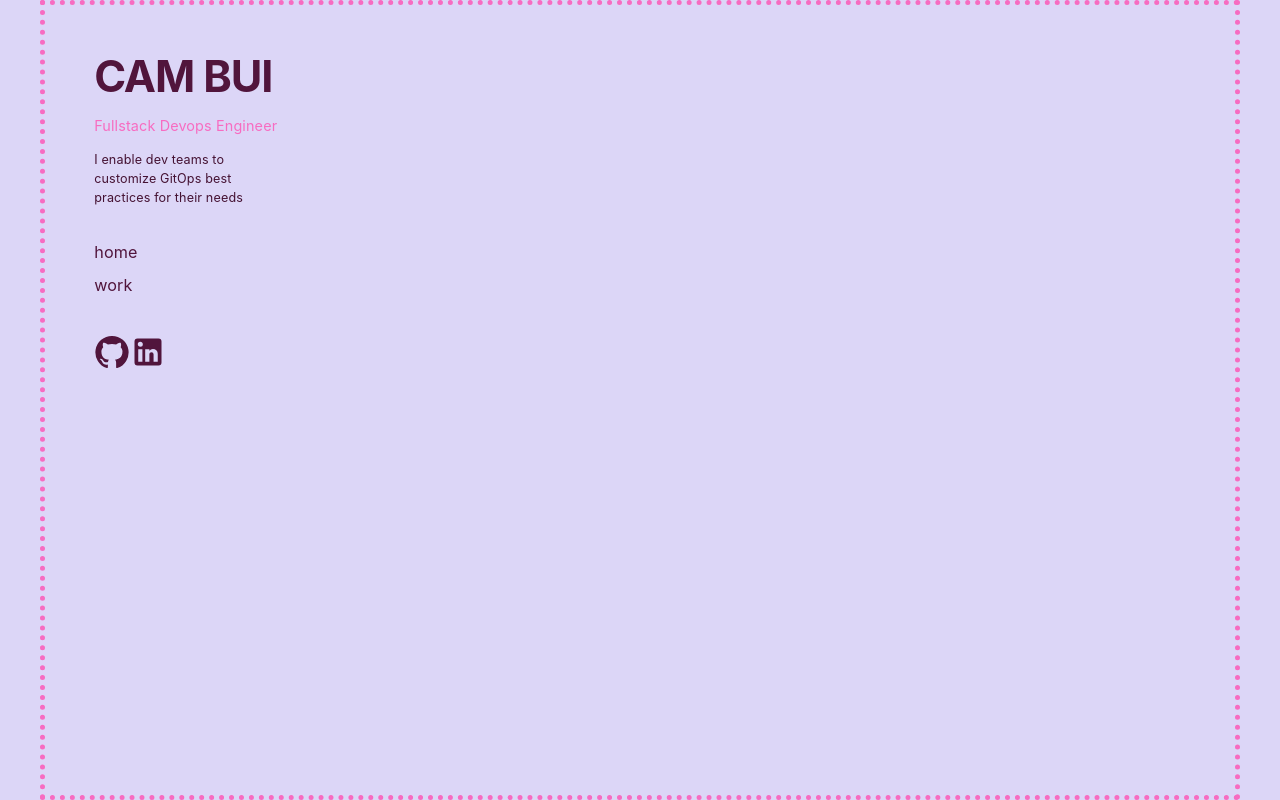
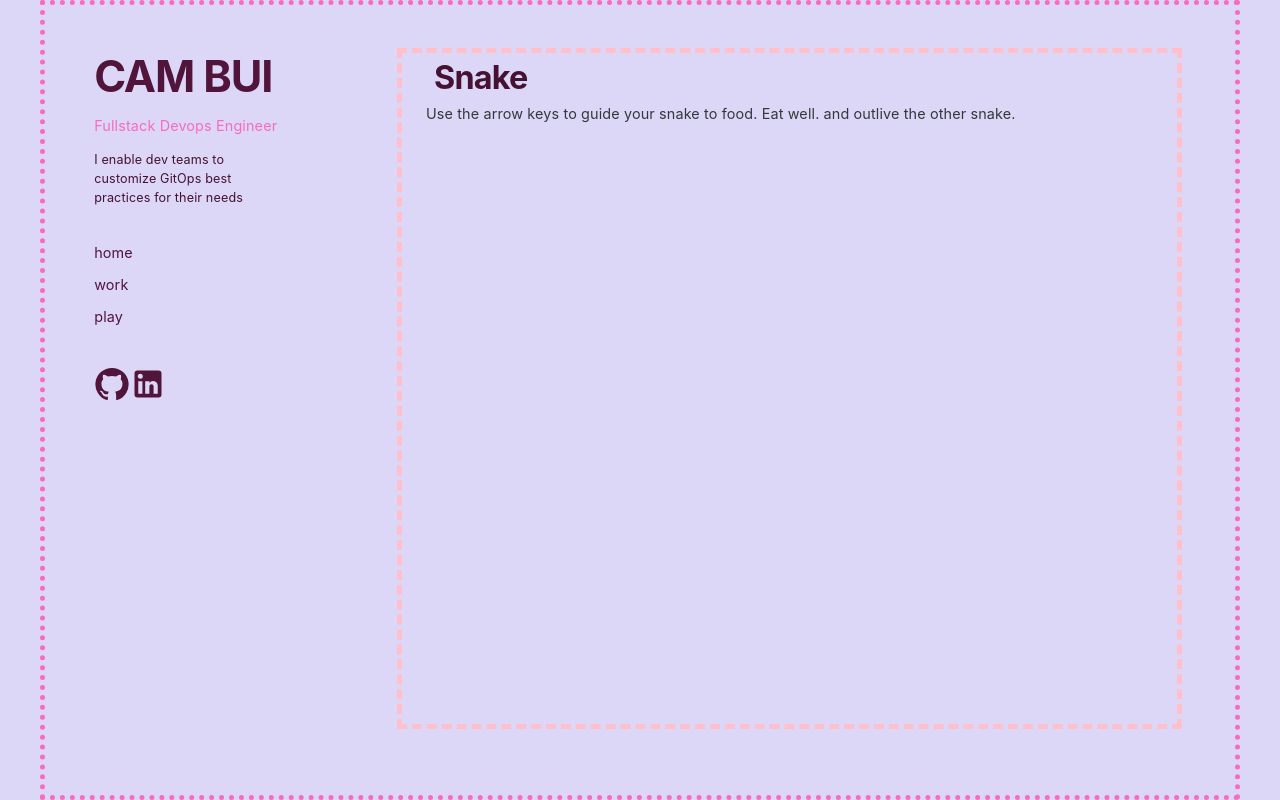
Before and after one commit to ncbui/portfolio, a React (Vite) app: page /play in a window 1280 px wide. Built offline with nearby package versions, Linux system fonts and the light colour scheme.

Commit message:
Add Canvas for SnakeGame

```diff
--- a/src/App.jsx
+++ b/src/App.jsx
@@ -4,6 +4,7 @@ import ErrorBoundary from "./components/ErrorBoundary";
 import NavMenu from './components/NavMenu';
 import Home from './pages/Home';
 import Work from './pages/Work';
+import Play from './pages/Play';
 import { theme } from "./template/theme";
 import ErrorPage from './pages/ErrorPage';
 
@@ -40,6 +41,7 @@ export default function App() {
         <Routes>
             <Route exact path="/" element={<Home />} />
             <Route path="/work" element={<Work />} />
+            <Route path="/play" element={<Play />} />
             <Route element={<ErrorPage />} />
         </Routes>
         </ErrorBoundary>
--- a/src/components/NavMenu.jsx
+++ b/src/components/NavMenu.jsx
@@ -32,16 +32,23 @@ export default function NavMenu() {
         <List sx={{'@media (max-width: 780px)' : {flexDirection: 'row', justifyContent:'start', m:0, p:0}}}>
           <List sx={{'@media (max-width: 780px)' : {flexDirection: 'row',}}}>
           <ListItem >
-              <Typography level='body-lg'>
+              <Typography level='body-md'>
                 <Link to="/" >
                 home
                 </Link>
               </Typography>
           </ListItem >
           <ListItem>
-            <Typography level='body-lg'>
-              <Link to="/work" level='body-lg'>
+            <Typography level='body-md'>
+              <Link to="/work" level='body-md'>
                 work
+              </Link>
+            </Typography>
+          </ListItem>
+          <ListItem>
+            <Typography level='body-md'>
+              <Link to="/play" level='body-md'>
+                play
               </Link>
             </Typography>
           </ListItem>
--- /dev/null
+++ b/src/components/SnakeGame/Canvas.jsx
@@ -0,0 +1,3 @@
+export default function Canvas (props){
+    return(<canvas {...props}/>)
+}
--- /dev/null
+++ b/src/components/SnakeGame/SnakeGame.jsx
@@ -0,0 +1,27 @@
+import { Typography, Container } from "@mui/joy";
+import { theme } from "../../template/theme";
+import Canvas from "./canvas";
+
+export default function SnakeGame () {
+    return (
+        <Container sx={{
+            display:'flex',
+            flexDirection:'column',
+            // justifyContent:'center',
+            border: '5px dashed',
+            borderColor: 'pink',
+            height: '90%',
+            }}>
+            <Typography level="h1" variant="h1" sx={{color: theme.palette.primary.main, width: '100%', alignSelf:'center', '@media (max-width: 780px)' : {width:'20vw'}}}>
+                Snake
+          </Typography>
+          <Typography level="h5">
+                Use the arrow keys to guide your snake to food.
+                Eat well. and outlive the other snake.
+          </Typography>
+          <Typography level="h3" variant="body-md">
+             <Canvas />
+          </Typography>
+        </Container>
+    )
+}
--- /dev/null
+++ b/src/pages/Play.jsx
@@ -0,0 +1,10 @@
+import { BodySheets } from '../template/theme';
+import SnakeGame from '../components/SnakeGame/SnakeGame';
+
+export default function Play() {
+  return (
+    <BodySheets>
+        <SnakeGame />
+    </BodySheets>
+  );
+}
```
